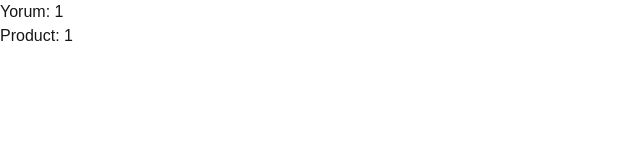
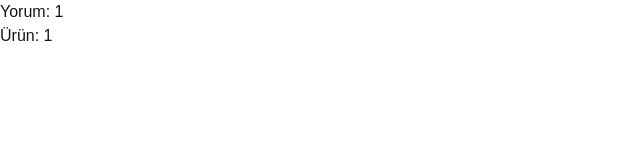
Before and after one commit to ayfersahinn/BTK-Akademi-Next.js-Atolyesi, a Next.js app in the folder next-js/: page /products/1/reviews/1 in a window 1280 px wide. Shown: the top 160 px of the page, without its empty margins (0-640 px from the left). Built offline with nearby package versions, Linux system fonts and the light colour scheme.

Commit message:
yorum bulunamadı sayfası eklendi

```diff
--- a/next-js/app/products/[productID]/reviews/[reviewID]/page.js
+++ b/next-js/app/products/[productID]/reviews/[reviewID]/page.js
@@ -1,9 +1,13 @@
+import { notFound } from "next/navigation";
 export default async function YorumDetay({ params }) {
   const { productID, reviewID } = await params;
+  if (parseInt(reviewID) > 1000) {
+    notFound();
+  }
   return (
     <div>
       <h1>Yorum: {reviewID}</h1>
-      <h1>Product: {productID}</h1>
+      <h1>Ürün: {productID}</h1>
     </div>
   );
 }
```
